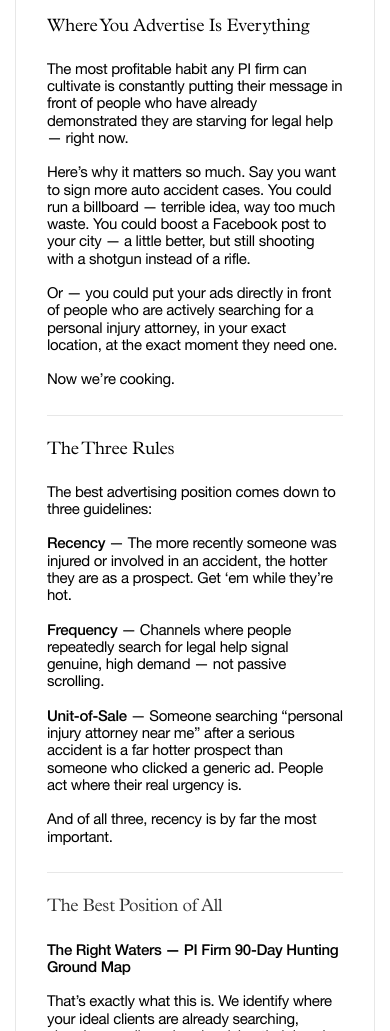
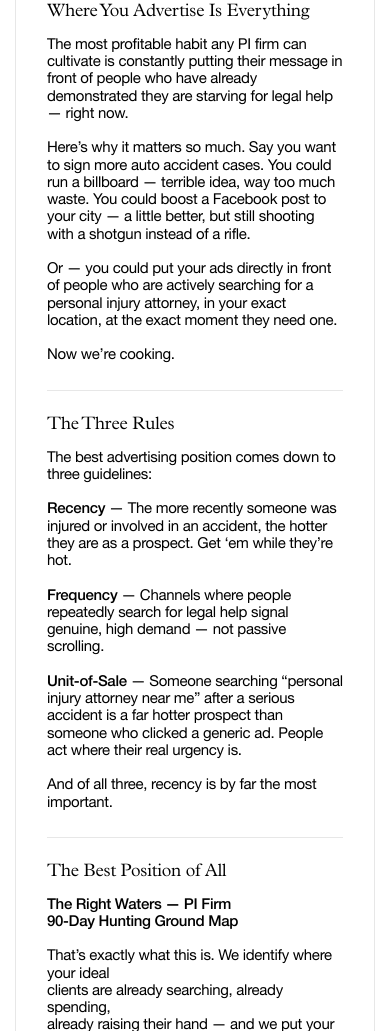
Before and after one commit to marksult/website, a plain HTML site: page index.html in a window 390 px wide. Shown: the part 2575-3606 px from the top of the page. Drawn offline with nearby package versions, Linux system fonts and the light colour scheme.

Commit message:
article: fix heading--serif → heading, gap 35→25px desktop/15px mobile between heading↔body

```diff
--- a/css/styles.css
+++ b/css/styles.css
@@ -912,7 +912,7 @@ body {
   display: flex;
   flex-direction: column;
   align-items: flex-start;
-  gap: 35px;
+  gap: 25px;
   width: 100%;
 }
 
@@ -962,16 +962,6 @@ body {
   letter-spacing: -0.01em;
   max-width: 422px;
   -webkit-font-smoothing: antialiased;
-}
-
-/* Serif heading variant (Copernicus-style: medium weight, tracking -0.02em) */
-.article__heading--serif {
-  font-family: 'Plantin MT Pro', serif;
-  font-size: 20px;
-  font-weight: 500;
-  line-height: 1.1;
-  letter-spacing: -0.02em;
-  color: #333;
 }
 
 /* ---- Body text ---- */
@@ -1077,10 +1067,10 @@ body {
     gap: 25px;
   }
   .article__chunk {
-    gap: 25px;
+    gap: 15px;
   }
   .article__header-group {
-    gap: 20px;
+    gap: 15px;
   }
   .article__warning-tag {
     font-size: 15px;
@@ -1120,6 +1110,12 @@ body {
     padding: 80px;
     gap: 30px;
   }
+  .article__chunk {
+    gap: 25px;
+  }
+  .article__header-group {
+    gap: 25px;
+  }
   .article__body {
     font-size: 16px;
   }
--- a/index.html
+++ b/index.html
@@ -238,9 +238,9 @@
       <!-- ---- Chunk 4: The Best Position of All (with map placeholder) ---- -->
       <div class="article__chunk">
         <div class="article__header-group">
-          <p class="article__heading article__heading--serif">The Best Position of All</p>
+          <p class="article__heading">The Best Position of All</p>
         </div>
-        <p class="article__body"><strong>The Right Waters &mdash; PI Firm 90-Day Hunting Ground Map</strong><br><br>That&rsquo;s exactly what this is. We identify where your ideal clients are already searching, already spending, already raising their hand &mdash; and we put your firm there first. Done for you. Live within 7 days.<br><br>But here&rsquo;s where I have to tell you something.<br><br>Most agencies will hand you Google Ads. Maybe SEO. Maybe a Facebook campaign. And look &mdash; those things work. Sometimes. For some firms. Eventually.<br><br>That&rsquo;s not all we do.<br><br>We have a way to put your firm in front of someone minutes &mdash; not days, not weeks &mdash; after they got injured. Before they open Google. Before they ask a friend. Before they even know which attorney they want to call.<br><br>Alright, I&rsquo;ll give you a hint: they will already know your name.</p>
+        <p class="article__body"><strong>The Right Waters &mdash; PI Firm<br class="mobile-br"> 90-Day Hunting Ground Map</strong><br><br>That&rsquo;s exactly what this is. We identify where your ideal<br class="mobile-br"> clients are already searching, already spending,<br class="mobile-br"> already raising their hand &mdash; and we put your firm<br class="mobile-br"> there first. Done for you. Live within 7 days.<br><br>But here&rsquo;s where I have to tell you something.<br><br>Most agencies will hand you Google Ads. Maybe SEO.<br class="mobile-br"> Maybe a Facebook campaign. And look &mdash; those things<br class="mobile-br"> work. Sometimes. For some firms. Eventually.<br><br>That&rsquo;s not all we do.<br><br>We have a way to put your firm in front of someone<br class="mobile-br"> minutes &mdash; not days, not weeks &mdash; after they got injured.<br class="mobile-br"> Before they open Google. Before they ask a friend.<br class="mobile-br"> Before they even know which attorney they want to call.<br><br>Alright, I&rsquo;ll give you a hint: they will already<br class="mobile-br"> know your name.</p>
       </div>
 
       <!-- Map placeholder -->
@@ -250,7 +250,7 @@
 
       <!-- ---- Chunk 5: continued (no heading) ---- -->
       <div class="article__chunk">
-        <p class="article__body">You see, we don&rsquo;t chase people after they start searching. We make sure that when the moment hits &mdash; when that accident happens, when the adrenaline fades and the pain sets in &mdash; your firm is already the one they remember. The one that feels familiar. The one that feels like the obvious call.<br><br>I&rsquo;d prefer not to reveal exactly how we do this until we talk. Not because I&rsquo;m being coy. Because once I show you the mechanics, you&rsquo;re going to want to move fast &mdash; and I want to make sure we can actually take you on before every firm in your market reads this.<br><br>There are only so many &ldquo;right waters&rdquo; in any given city. And once another PI firm in your area claims them, they&rsquo;re gone.</p>
+        <p class="article__body">You see, we don&rsquo;t chase people after they start searching.<br class="mobile-br"> We make sure that when the moment hits &mdash; when that<br class="mobile-br"> accident happens, when the adrenaline fades and the<br class="mobile-br"> pain sets in &mdash; your firm is already the one they remember.<br class="mobile-br"> The one that feels familiar. The one that feels like<br class="mobile-br"> the obvious call.<br><br>I&rsquo;d prefer not to reveal exactly how we do this until<br class="mobile-br"> we talk. Not because I&rsquo;m being coy. Because once I<br class="mobile-br"> show you the mechanics, you&rsquo;re going to want to move<br class="mobile-br"> fast &mdash; and I want to make sure we can actually take<br class="mobile-br"> you on before every firm in your market reads this.<br><br>There are only so many &ldquo;right waters&rdquo; in any given city.<br class="mobile-br"> And once another PI firm in your area claims them,<br class="mobile-br"> they&rsquo;re gone.</p>
       </div>
 
       <div class="article__divider"></div>
@@ -258,7 +258,7 @@
       <!-- ---- Chunk 6: CTA block ---- -->
       <div class="article__chunk article__chunk--cta">
         <div class="article__chunk">
-          <p class="article__body">So here&rsquo;s what I want you to do. Right now. While you&rsquo;re reading this.<br><br>Click the button below and tell us your market. We&rsquo;ll show you exactly what&rsquo;s available &mdash; and whether the window is still open for your firm.</p>
+          <p class="article__body">So here&rsquo;s what I want you to do. Right now.<br class="mobile-br"> While you&rsquo;re reading this.<br><br>Click the button below and tell us your market.<br class="mobile-br"> We&rsquo;ll show you exactly what&rsquo;s available &mdash; and whether<br class="mobile-br"> the window is still open for your firm.</p>
         </div>
         <div class="article__cta-group">
           <p class="article__cta-label">Don&rsquo;t wait on this one.</p>
```
